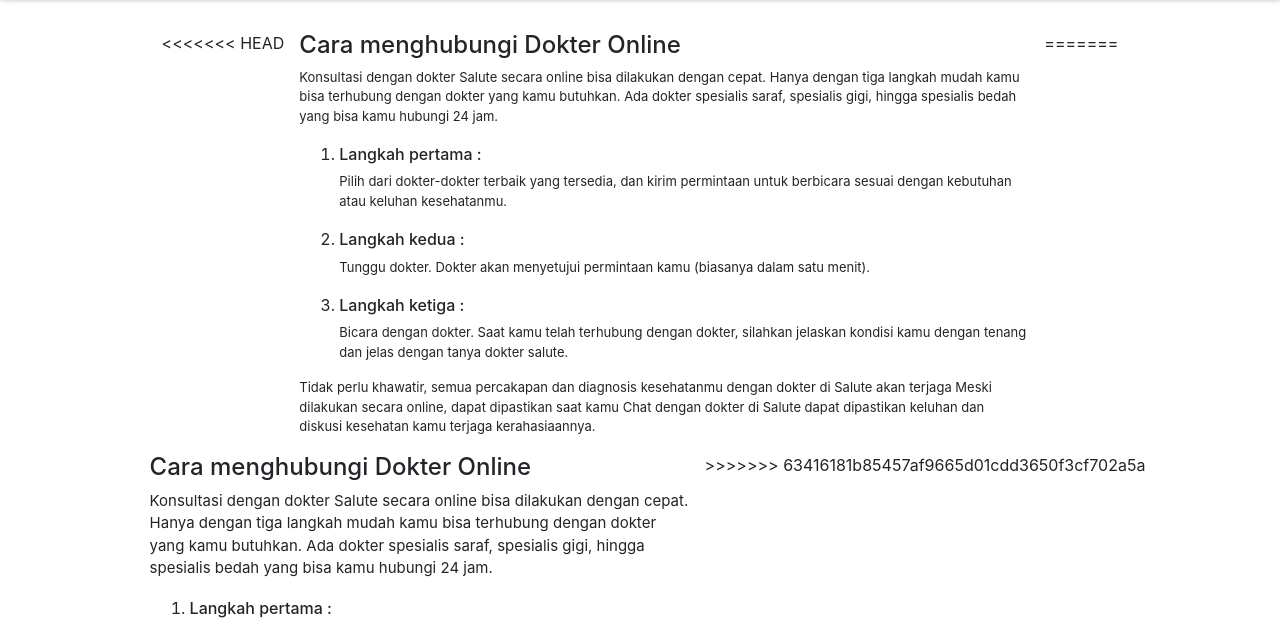
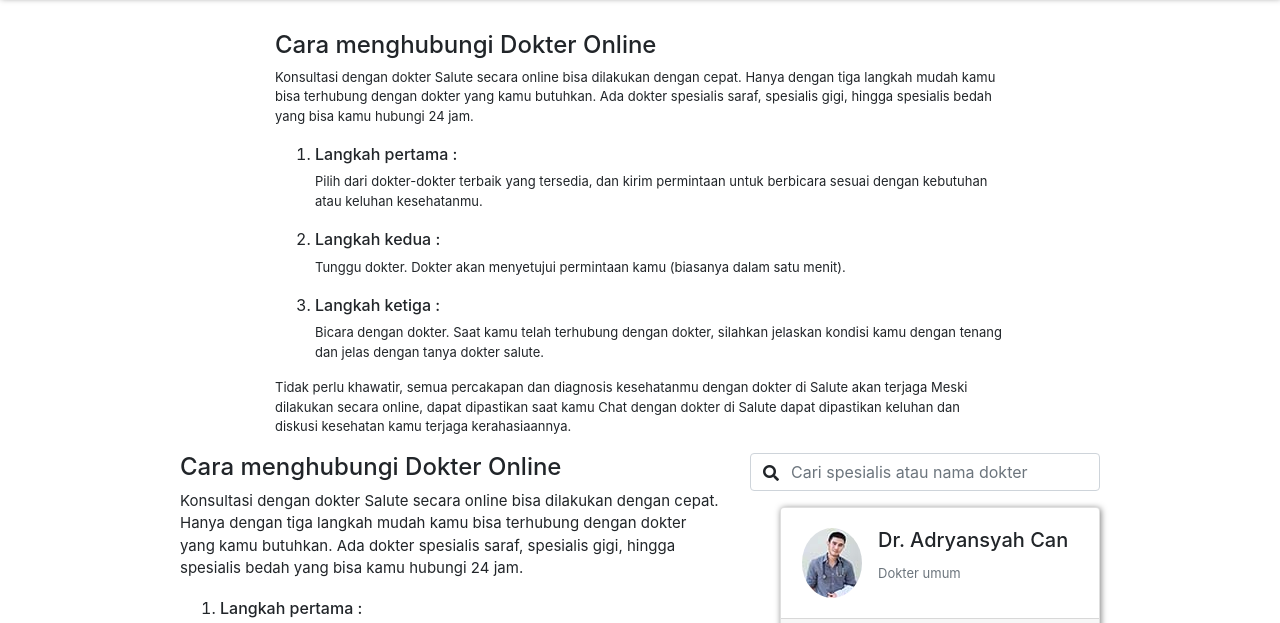
Before and after one commit to Ayrus16/Mentoring2021, a plain HTML site: page tanyadokter.html in a window 1280 px wide. Shown: the part 69-692 px from the top of the page. Drawn offline with nearby package versions, Linux system fonts and the light colour scheme.

Commit message:
Update kecil

```diff
--- a/tanyadokter.html
+++ b/tanyadokter.html
@@ -38,7 +38,7 @@
 	<section class="tanyadokter" id="tanyadokter">
 		<div class="container">
 			<div class="row justify-content-center">
-<<<<<<< HEAD
+
 					<div class="ket-tanya col-md-8 ">
 						<div class="info">
 						<h4>Cara menghubungi Dokter Online</h4>
@@ -62,7 +62,7 @@
 						<p>Tidak perlu khawatir, semua percakapan dan diagnosis kesehatanmu dengan dokter di Salute akan terjaga Meski dilakukan secara online, dapat dipastikan saat kamu Chat dengan dokter di Salute dapat dipastikan keluhan dan diskusi kesehatan kamu terjaga kerahasiaannya.</p>
 					</div>
 					</div>
-=======
+
 				<div class="col-md-6 ">
 					<h4>Cara menghubungi Dokter Online</h4>
 					<p class="konsultasi">Konsultasi dengan dokter Salute secara online bisa dilakukan dengan cepat. Hanya dengan tiga langkah mudah kamu bisa terhubung dengan dokter yang kamu butuhkan. Ada dokter spesialis saraf, spesialis gigi, hingga spesialis bedah yang bisa kamu hubungi 24 jam.</p>
@@ -84,7 +84,7 @@
 
 					<p class="konsultasi">Tidak perlu khawatir, semua percakapan dan diagnosis kesehatanmu dengan dokter di Salute akan terjaga Meski dilakukan secara online, dapat dipastikan saat kamu Chat dengan dokter di Salute dapat dipastikan keluhan dan diskusi kesehatan kamu terjaga kerahasiaannya.</p>
 				</div>
->>>>>>> 63416181b85457af9665d01cdd3650f3cf702a5a
+
 
 				<div class="ket-dokter col-md-4">
 					<div class="mb-3 icon-cari">
```
